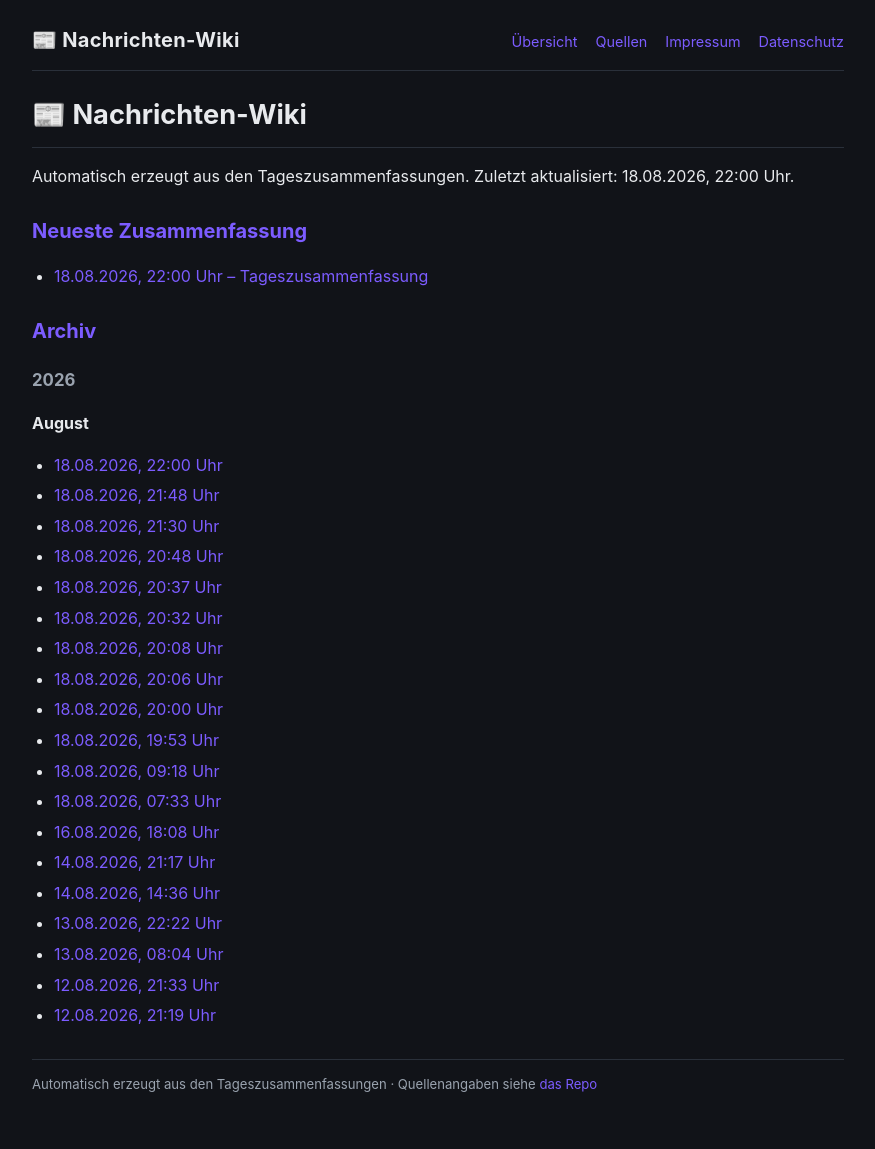
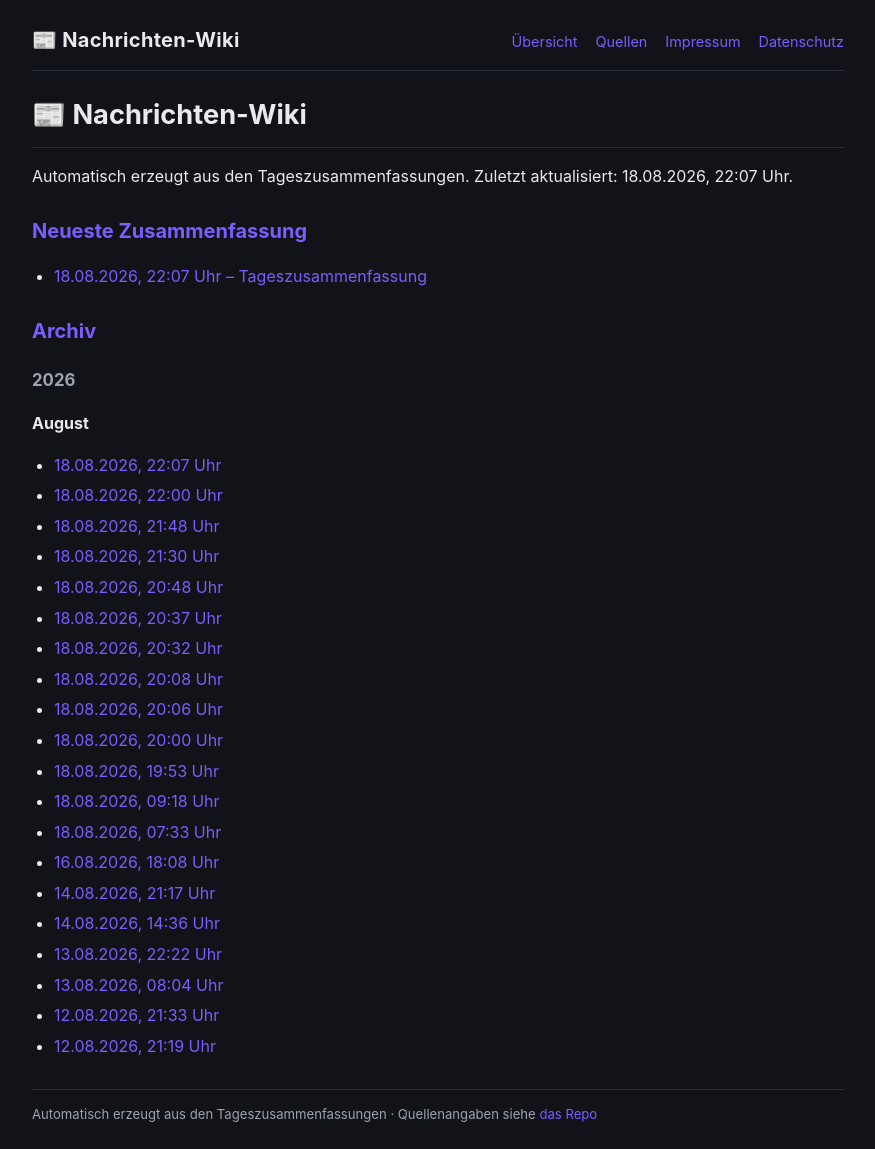
Before and after one commit to Ubuntu51/news-wiki, a Jekyll site: the page built from index.md, in a window 1280 px wide. Shown: the whole page, without its empty margins (202-1077 px from the left). Built offline with Jekyll 4.4.1, drawn with Linux system fonts in a browser that asks for light colours; our own code applies the rules of GitHub Pages for plain Markdown files; before the commit the page ends 1119 px from its top, so only the background shows below that.

Commit message:
Tageszusammenfassungen 2026-08-18

```diff
--- a/index.md
+++ b/index.md
@@ -1,10 +1,10 @@
 # 📰 Nachrichten-Wiki
 
-Automatisch erzeugt aus den Tageszusammenfassungen. Zuletzt aktualisiert: 18.08.2026, 22:00 Uhr.
+Automatisch erzeugt aus den Tageszusammenfassungen. Zuletzt aktualisiert: 18.08.2026, 22:07 Uhr.
 
 ## Neueste Zusammenfassung
 
-- [18.08.2026, 22:00 Uhr – Tageszusammenfassung](2026/08/2026-08-18_22-00.html)
+- [18.08.2026, 22:07 Uhr – Tageszusammenfassung](2026/08/2026-08-18_22-07.html)
 
 ## Archiv
 
@@ -12,6 +12,7 @@ Automatisch erzeugt aus den Tageszusammenfassungen. Zuletzt aktualisiert: 18.08.
 
 **August**
 
+- [18.08.2026, 22:07 Uhr](2026/08/2026-08-18_22-07.html)
 - [18.08.2026, 22:00 Uhr](2026/08/2026-08-18_22-00.html)
 - [18.08.2026, 21:48 Uhr](2026/08/2026-08-18_21-48.html)
 - [18.08.2026, 21:30 Uhr](2026/08/2026-08-18_21-30.html)
```
Also changed, not shown: 2026/08/2026-08-18_22-07.md (added, +65 -0 lines).
